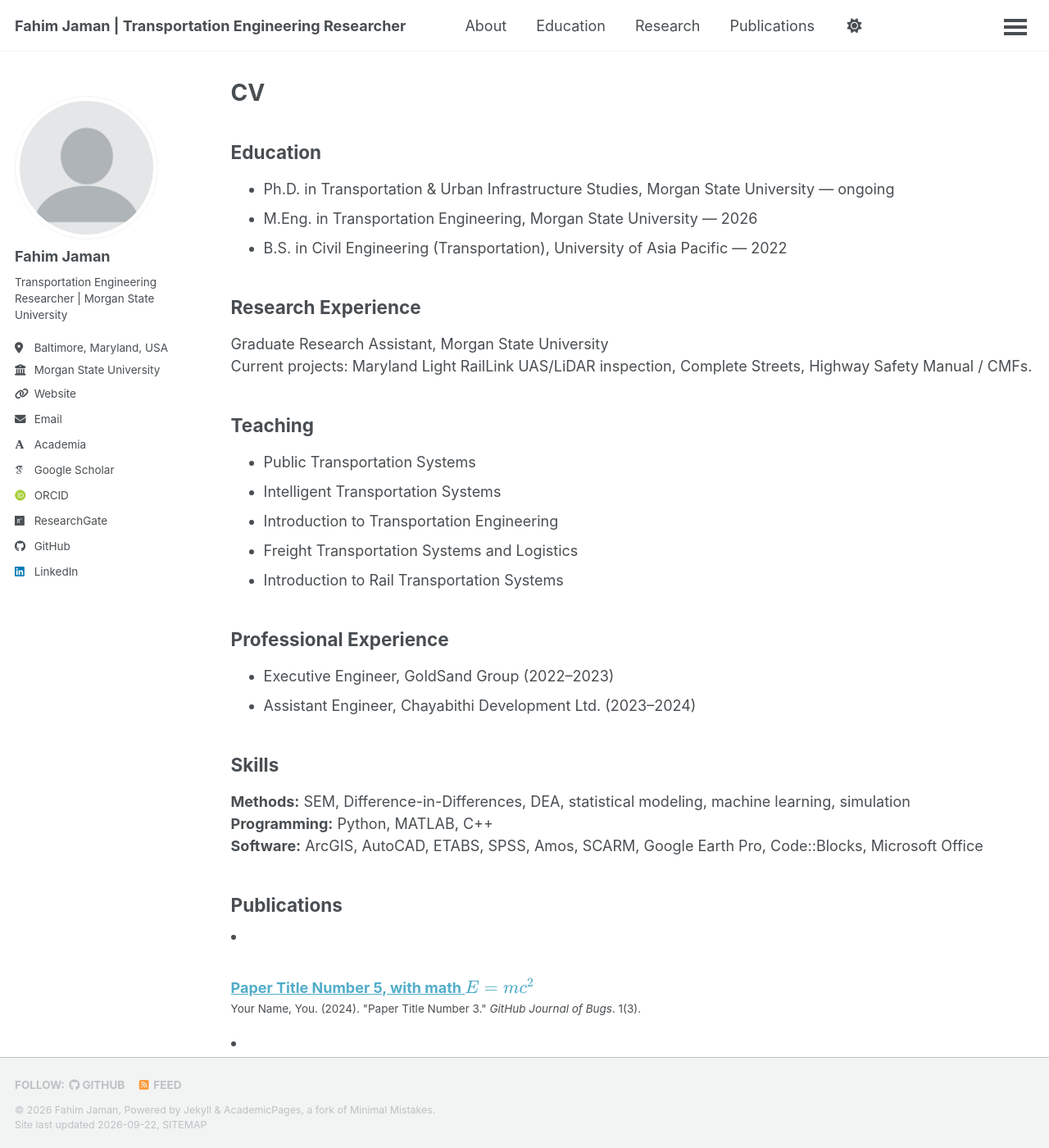
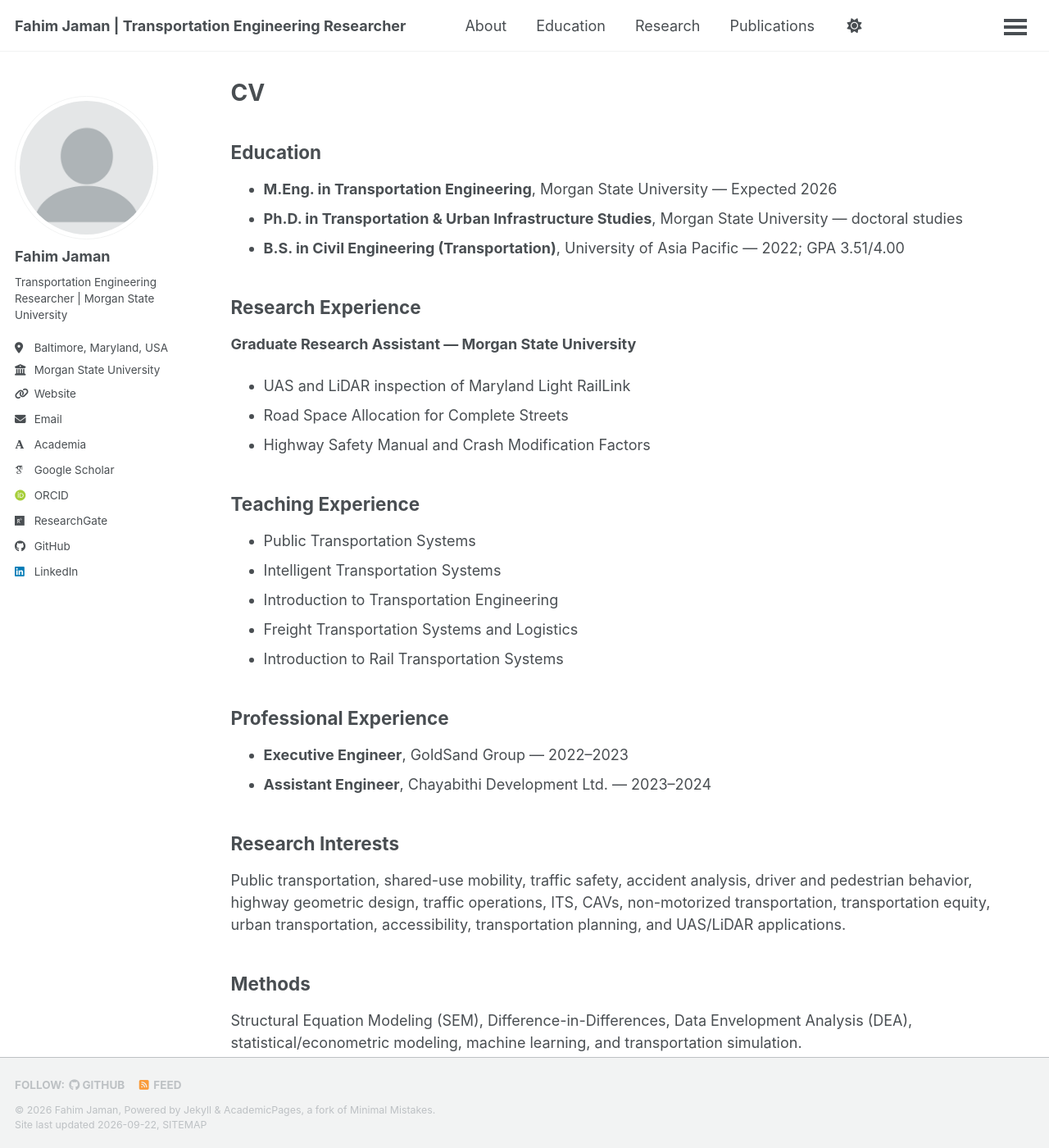
Before and after one commit to fahimjaman/111, a Jekyll site: the page built from _pages/cv.md, in a window 1280 px wide and 1400 px high. Shown: the whole window at 82% size. Built offline with Jekyll 4.4.1, drawn with Linux system fonts in a browser that asks for light colours; some web fonts are replaced; a script that is not in the unit is left out; some of the changed text lies outside the part shown.

Commit message:
Replace template content with Fahim Jaman academic profile

```diff
--- a/_pages/cv.md
+++ b/_pages/cv.md
@@ -7,16 +7,19 @@ author_profile: true
 
 ## Education
 
-- Ph.D. in Transportation & Urban Infrastructure Studies, Morgan State University — ongoing
-- M.Eng. in Transportation Engineering, Morgan State University — 2026
-- B.S. in Civil Engineering (Transportation), University of Asia Pacific — 2022
+- **M.Eng. in Transportation Engineering**, Morgan State University — Expected 2026
+- **Ph.D. in Transportation & Urban Infrastructure Studies**, Morgan State University — doctoral studies
+- **B.S. in Civil Engineering (Transportation)**, University of Asia Pacific — 2022; GPA 3.51/4.00
 
 ## Research Experience
 
-Graduate Research Assistant, Morgan State University
-Current projects: Maryland Light RailLink UAS/LiDAR inspection, Complete Streets, Highway Safety Manual / CMFs.
+**Graduate Research Assistant — Morgan State University**
 
-## Teaching
+- UAS and LiDAR inspection of Maryland Light RailLink
+- Road Space Allocation for Complete Streets
+- Highway Safety Manual and Crash Modification Factors
+
+## Teaching Experience
 
 - Public Transportation Systems
 - Intelligent Transportation Systems
@@ -26,14 +29,21 @@ Current projects: Maryland Light RailLink UAS/LiDAR inspection, Complete Streets
 
 ## Professional Experience
 
-- Executive Engineer, GoldSand Group (2022–2023)
-- Assistant Engineer, Chayabithi Development Ltd. (2023–2024)
+- **Executive Engineer**, GoldSand Group — 2022–2023
+- **Assistant Engineer**, Chayabithi Development Ltd. — 2023–2024
 
-## Skills
+## Research Interests
 
-**Methods:** SEM, Difference-in-Differences, DEA, statistical modeling, machine learning, simulation
+Public transportation, shared-use mobility, traffic safety, accident analysis, driver and pedestrian behavior, highway geometric design, traffic operations, ITS, CAVs, non-motorized transportation, transportation equity, urban transportation, accessibility, transportation planning, and UAS/LiDAR applications.
+
+## Methods
+
+Structural Equation Modeling (SEM), Difference-in-Differences, Data Envelopment Analysis (DEA), statistical/econometric modeling, machine learning, and transportation simulation.
+
+## Technical Skills
+
 **Programming:** Python, MATLAB, C++
-**Software:** ArcGIS, AutoCAD, ETABS, SPSS, Amos, SCARM, Google Earth Pro, Code::Blocks, Microsoft Office
+**Software:** ArcGIS Pro, AutoCAD, ETABS, SPSS, IBM SPSS Amos, SCARM, Google Earth Pro, Code::Blocks, Microsoft Office
 
 ## Publications
 
```
